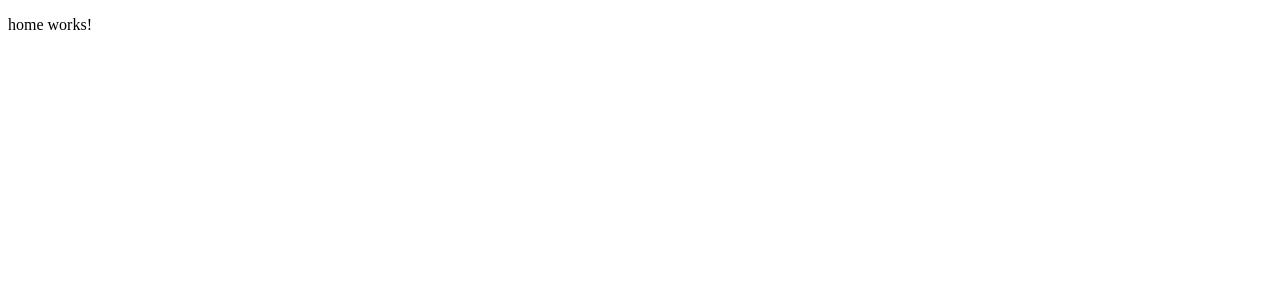
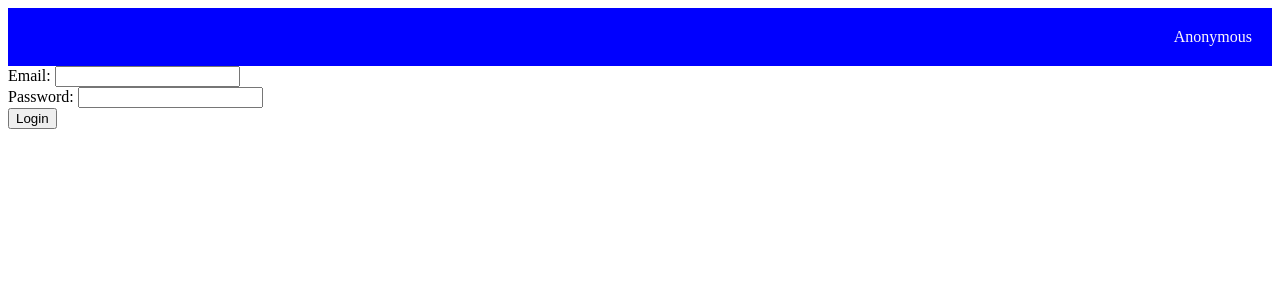
Before and after one commit to ihor-vip/angular-practice, an Angular app: page /login in a window 1280 px wide. Shown: the top 300 px of the page. Built offline with nearby package versions, Linux system fonts and the light colour scheme.

Commit message:
create form for logination

```diff
--- a/src/app/app.module.ts
+++ b/src/app/app.module.ts
@@ -9,6 +9,7 @@ import { HeaderComponent } from './components/header/header.component';
 import { CarsComponent } from './components/cars/cars.component';
 import { CarComponent } from './components/cars/car/car.component';
 import { LoginComponent } from './components/login/login.component';
+import {ReactiveFormsModule} from "@angular/forms";
 
 
 @NgModule({
@@ -24,6 +25,7 @@ import { LoginComponent } from './components/login/login.component';
     BrowserModule,
     HttpClientModule,
     AppRoutingModule,
+    ReactiveFormsModule,
   ],
   providers: [],
   bootstrap: [AppComponent]
--- a/src/app/components/header/header.component.css
+++ b/src/app/components/header/header.component.css
@@ -0,0 +1,7 @@
+.header{
+  display: flex;
+  justify-content: right;
+  padding: 20px;
+  background-color: blue;
+  color: snow;
+}
--- a/src/app/components/header/header.component.html
+++ b/src/app/components/header/header.component.html
@@ -1 +1,4 @@
-<p>header works!</p>
+<div class="header">
+  <div>{{email||'Anonymous'}}</div>
+  <button *ngIf="isAdmin" (click)="toAdmin()">Admin</button>
+</div>
--- a/src/app/components/header/header.component.ts
+++ b/src/app/components/header/header.component.ts
@@ -1,10 +1,29 @@
-import { Component } from '@angular/core';
+import {Component, OnInit} from '@angular/core';
+import {DataTransferService} from "../../services";
+import {Router} from "@angular/router";
 
 @Component({
   selector: 'app-header',
   templateUrl: './header.component.html',
   styleUrls: ['./header.component.css']
 })
-export class HeaderComponent {
+export class HeaderComponent implements OnInit{
+ email: string;
+ isAdmin: boolean;
 
+  constructor(private transferService:DataTransferService, private router:Router) {
+  }
+
+  ngOnInit(): void {
+    this.transferService.currentUserSubject.subscribe(value => {
+      if (value) {
+        this.email = value.email
+        this.isAdmin = value.is_staff
+      }
+    })
+  }
+
+  toAdmin() {
+    this.router.navigate(['admin'])
+  }
 }
--- a/src/app/components/home/home.component.html
+++ b/src/app/components/home/home.component.html
@@ -1 +1,3 @@
-<p>home works!</p>
+<app-header></app-header>
+
+<router-outlet></router-outlet>
--- a/src/app/components/login/login.component.html
+++ b/src/app/components/login/login.component.html
@@ -1 +1,5 @@
-<p>login works!</p>
+<form [formGroup]="loginForm">
+  <div><label>Email: <input type="text" formControlName="email"></label></div>
+  <div><label>Password: <input type="text" formControlName="password"></label></div>
+  <button (click)="login()">Login</button>
+</form>
--- a/src/app/components/login/login.component.ts
+++ b/src/app/components/login/login.component.ts
@@ -1,10 +1,26 @@
-import { Component } from '@angular/core';
+import {Component, OnInit} from '@angular/core';
+import {FormControl, FormGroup} from "@angular/forms";
+import {AuthService} from "../../services";
 
 @Component({
   selector: 'app-login',
   templateUrl: './login.component.html',
   styleUrls: ['./login.component.css']
 })
-export class LoginComponent {
+export class LoginComponent implements OnInit{
+  loginForm: FormGroup
 
+  constructor(private authService:AuthService) {
+  }
+
+  ngOnInit(): void {
+    this.loginForm = new FormGroup({
+      email: new FormControl(''),
+      password: new FormControl('')
+    })
+  }
+
+  login():void {
+    this.authService.login(this.loginForm.getRawValue())
+  }
 }
```
